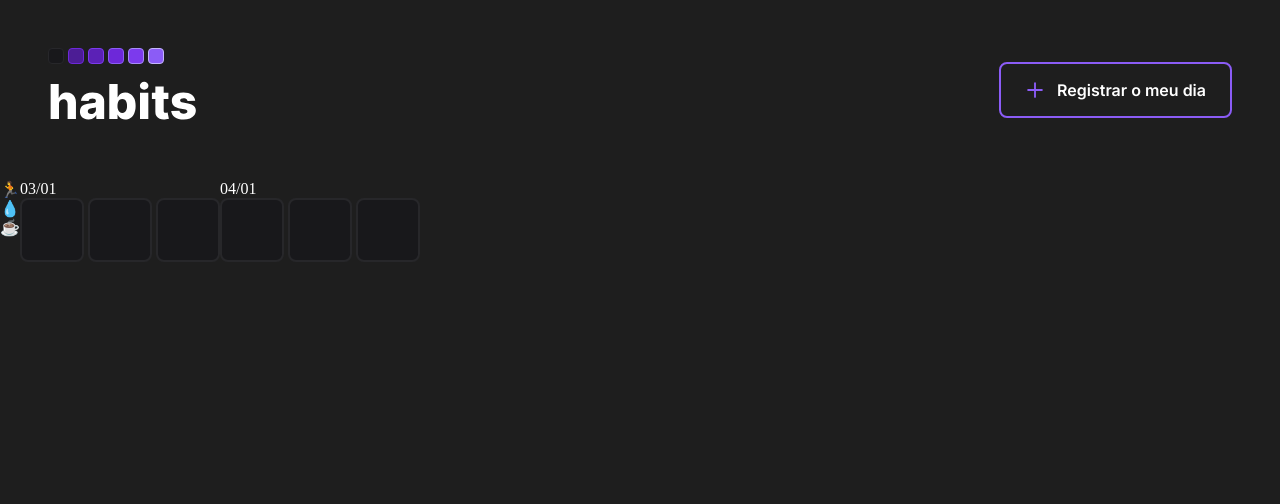
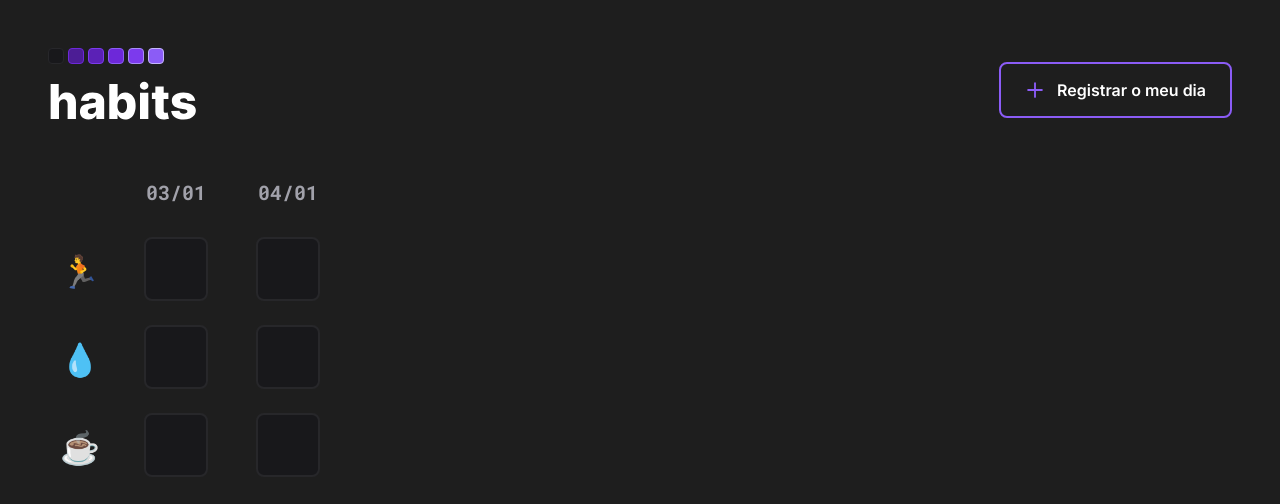
Before and after one commit to victorsviana/habits-tracker, a plain HTML site: page index.html in a window 1280 px wide. Drawn offline with Linux system fonts and the light colour scheme.

Commit message:
Atualização do layout

```diff
--- a/assets/css/style.css
+++ b/assets/css/style.css
@@ -1,5 +1,6 @@
 :root {
     --fonte-padrao: 'Inter', sans-serif;
+    --fonte-dia: 'Roboto Mono', monospace;
 }
 
 * {
@@ -23,7 +24,7 @@ header {
 
 button {
     padding: 16px 24px;
-    font-family: 'Inter';
+    font-family: var(--fonte-padrao);
     font-weight: 600;
     font-size: 16px;
     line-height: 125%;
@@ -39,7 +40,45 @@ button {
 
 form {
     display: flex;
+    padding: 0px 48px;
+}
 
+.habits {
+    margin-top: 60px;
+    display: flex;
+    flex-direction: column;
+    gap: 24px;
+}
+
+.habit {
+    width: 64px;
+    height: 64px;
+    font-size: 32px;
+
+    display: flex;
+    align-items: center;
+    justify-content: center;
+}
+
+.days {
+    display: flex;
+    margin-left: 32px;
+    gap: 48px;
+}
+
+.day {
+    display: flex;
+    flex-direction: column;
+    gap: 24px;
+}
+
+.day div {
+    margin-bottom: 8px;
+    color: #a1a1aa;
+    font-family: var(--fonte-dia);
+    font-size: 20px;
+    line-height: 125%;
+    text-align: center;
 }
 
 input {
--- a/index.html
+++ b/index.html
@@ -1,12 +1,9 @@
 <!DOCTYPE html>
 <html lang="pt-br">
   <head>
-    <link rel="preconnect" href="https://fonts.googleapis.com" />
-    <link rel="preconnect" href="https://fonts.gstatic.com" crossorigin />
-    <link
-      href="https://fonts.googleapis.com/css2?family=Inter:wght@600&display=swap"
-      rel="stylesheet"
-    />
+    <link rel="preconnect" href="https://fonts.googleapis.com">
+    <link rel="preconnect" href="https://fonts.gstatic.com" crossorigin>
+    <link href="https://fonts.googleapis.com/css2?family=Inter:wght@600&family=Roboto+Mono:wght@700&display=swap" rel="stylesheet">
     <meta charset="UTF-8" />
     <meta http-equiv="X-UA-Compatible" content="IE=edge" />
     <meta name="viewport" content="width=device-width, initial-scale=1.0" />
@@ -39,9 +36,7 @@
                 <input type="checkbox" name="water" id="">
                 <input type="checkbox" name="food" id="">
             </div>
-        </div>
 
-        <div class="days">
             <div class="day">
                 <div>04/01</div>
                 <input type="checkbox" name="run" id="">
@@ -49,7 +44,6 @@
                 <input type="checkbox" name="food" id="">
             </div>
         </div>
-
     </form>
 
   </body>
```
